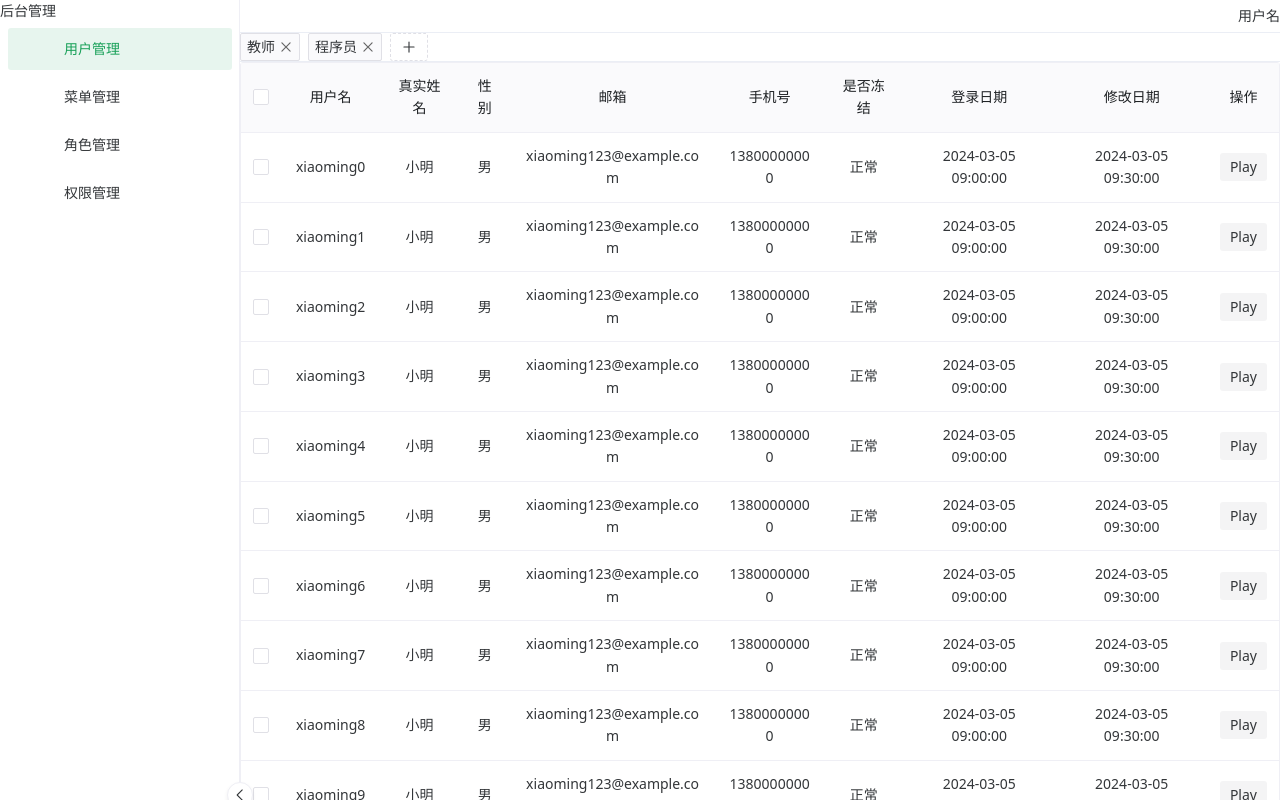
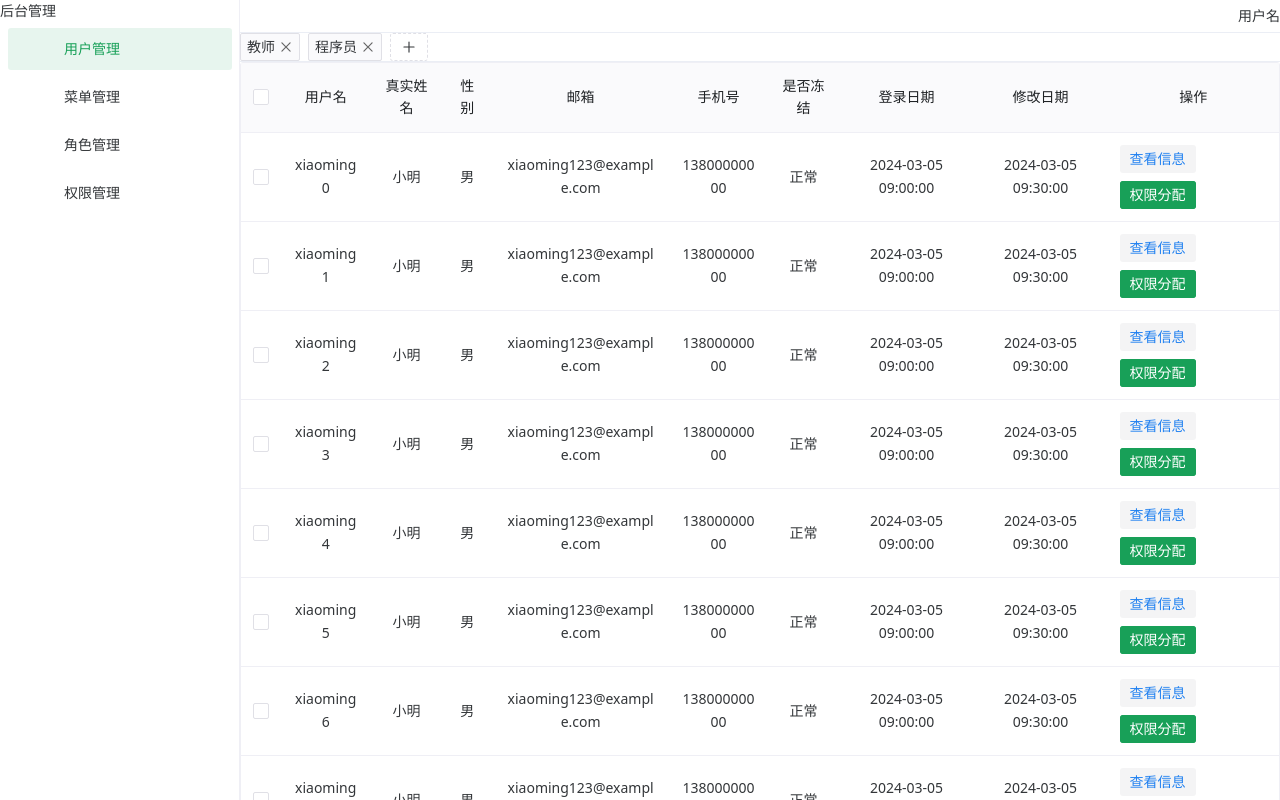
Before and after one commit to kongmingLatern/permission, a Vue app: page /admin/user in a window 1280 px wide. Shown: the top 800 px of the page. Built offline with nearby package versions, Linux system fonts and the light colour scheme; some icons are missing; a small style sheet from the web is missing.

Commit message:
feat: add permission button

```diff
--- a/src/modules/Admin/pages/AdminUser.vue
+++ b/src/modules/Admin/pages/AdminUser.vue
@@ -35,6 +35,7 @@ import {
 	NButton,
 	type DataTableColumns,
 	NTag,
+	NFlex,
 } from 'naive-ui'
 import { h, ref } from 'vue'
 import { useFormModal } from '@/composables'
@@ -123,17 +124,41 @@ const createColumns = (): DataTableColumns<RowData> => [
 		key: 'actions',
 		render(row) {
 			return h(
+				NFlex,
+				{},
+				{
+					default: () => {
+						return [
+							h(
 								NButton,
 								{
 									strong: true,
 									tertiary: true,
 									size: 'small',
+									type: 'info',
 									onClick: () => {
 										openFormModal()
 										currentUser.value = row
 									},
 								},
-				{ default: () => 'Play' }
+								{ default: () => '查看信息' }
+							),
+							h(
+								NButton,
+								{
+									strong: true,
+									size: 'small',
+									type: 'success',
+									onClick: () => {
+										openFormModal()
+										currentUser.value = row
+									},
+								},
+								{ default: () => '权限分配' }
+							),
+						]
+					},
+				}
 			)
 		},
 	},
```
Lines whose indentation alone changed are shown as unchanged.
